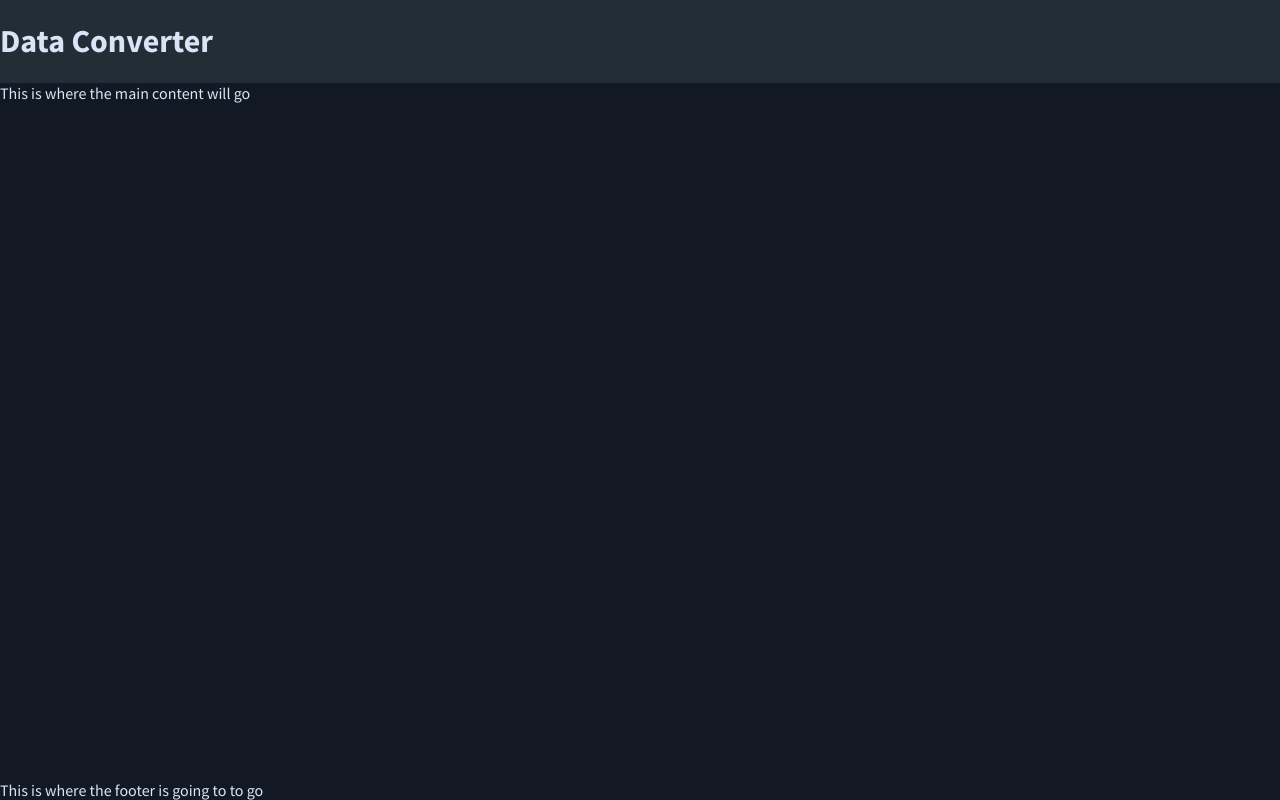
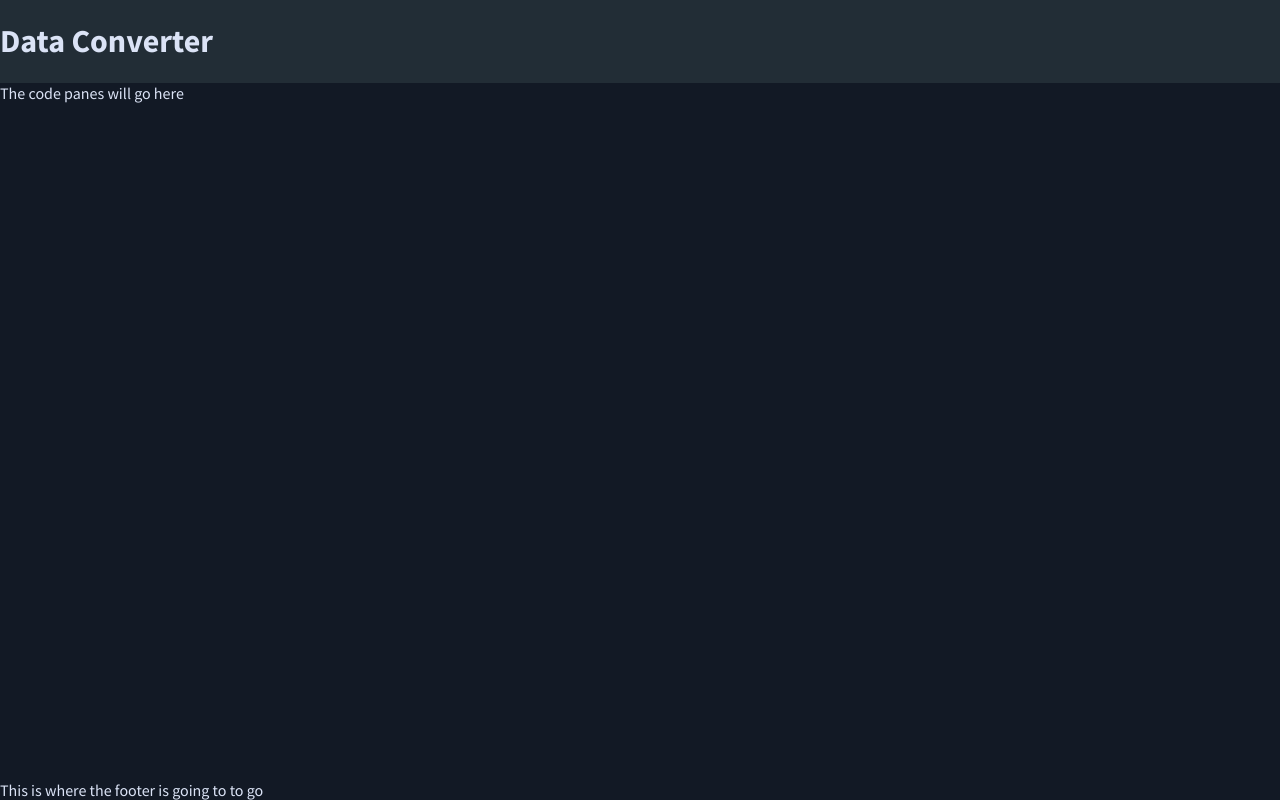
Before and after one commit to YashdalfTheGray/data-converter, a Preact app: page / in a window 1280 px wide. Built offline with nearby package versions, Linux system fonts and the light colour scheme.

Commit message:
imported codepanes into the project

```diff
--- a/src/components/App.tsx
+++ b/src/components/App.tsx
@@ -2,6 +2,7 @@ import { Component } from 'preact';
 
 import Header from './Header';
 import Footer from './Footer';
+import CodePanes from './CodePanes';
 
 import './app.scss';
 
@@ -10,7 +11,7 @@ export default class App extends Component {
     return (
       <div className="app">
         <Header />
-        <div className="main">This is where the main content will go</div>
+        <CodePanes />
         <Footer />
       </div>
     );
```
